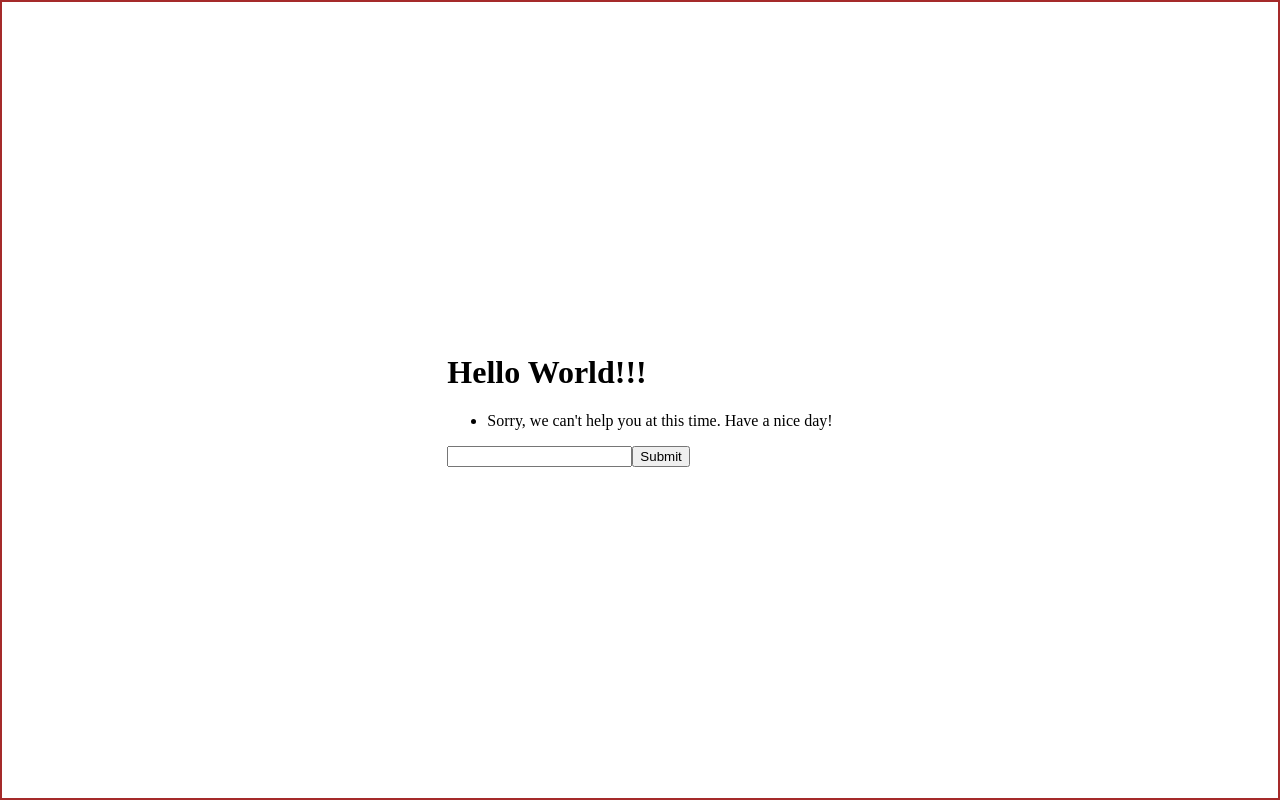
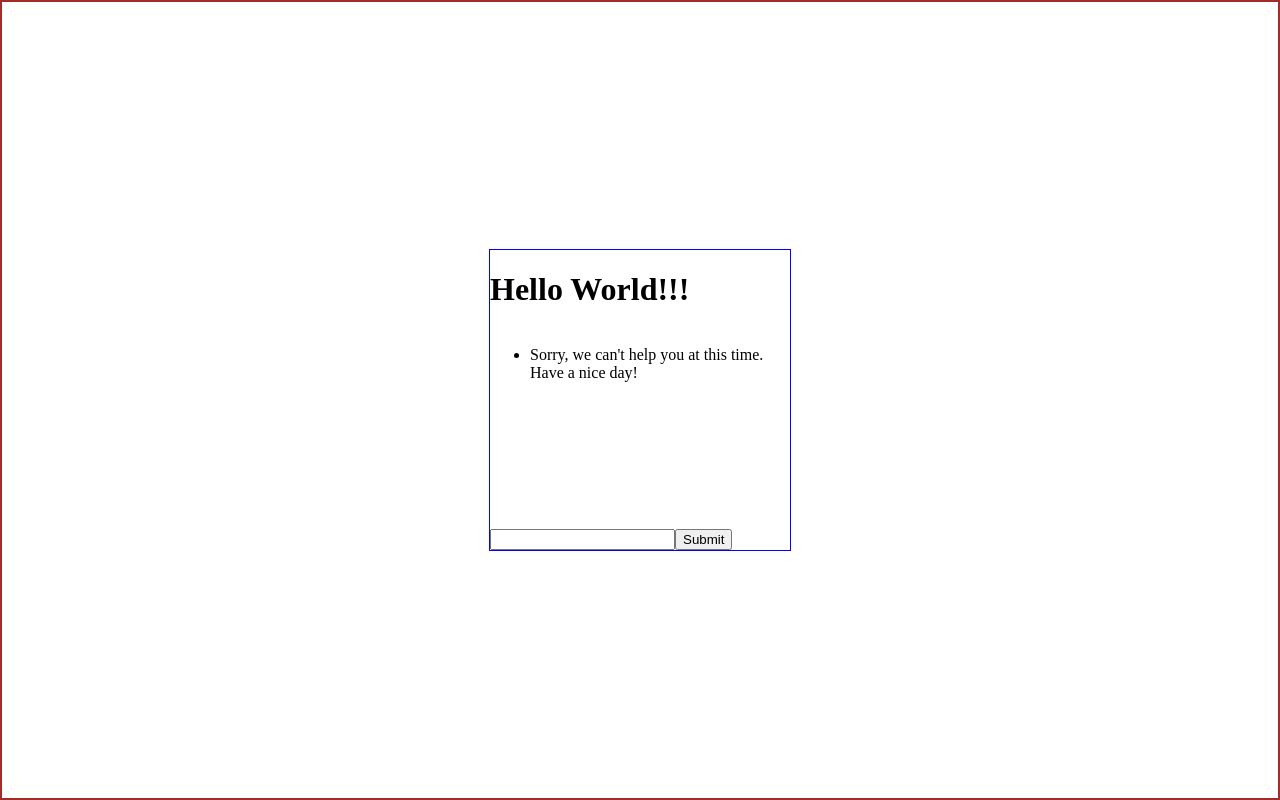
Before and after one commit to dskurbatov/chat, a React app: page / in a window 1280 px wide. Built offline with nearby package versions, Linux system fonts and the light colour scheme.

Commit message:
add styles to className chat

```diff
--- a/src/components/App.js
+++ b/src/components/App.js
@@ -18,7 +18,7 @@ const App = (props) => {
   const [status, setStatus] = React.useState('onboarding')
 
   return (
-    <div>
+    <div className="chat">
       <h1>Hello World!!!</h1>
       <Room status={status} setStatus={setStatus} />
     </div>
--- a/src/styles.css
+++ b/src/styles.css
@@ -11,3 +11,17 @@ html, body, #root {
   justify-content: center;
   border: 2px solid brown;
 }
+
+.chat {
+  display: flex;
+  flex-direction: column;
+  height: 300px;
+  width: 300px;
+  border: 1px solid blue;
+}
+
+ul {
+  height: 200px;
+  overflow-y: scroll;
+  scroll-behavior: smooth;
+}
```
